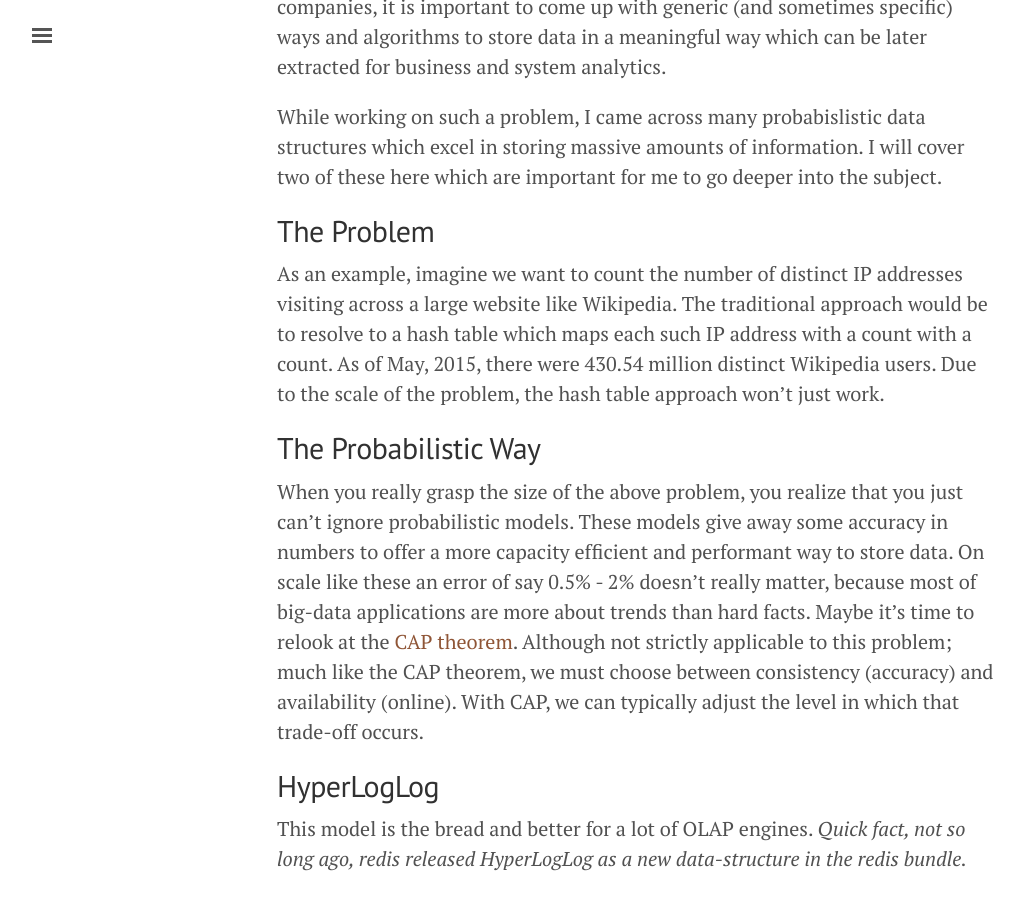
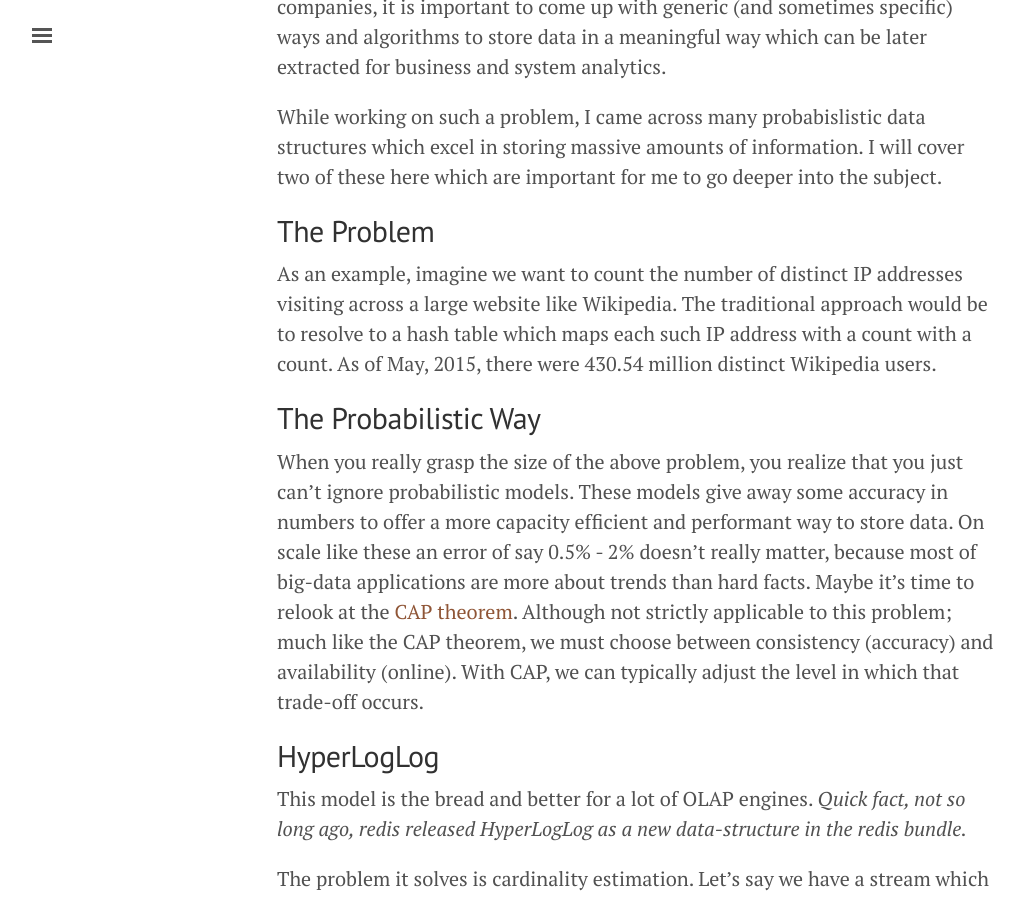
Before and after one commit to akashagrahari/akashagrahari.github.io, a Jekyll site: the page built from _posts/2016-10-09-thinking-about-datastructures.md, in a window 1280 px wide and 900 px high, scrolled down 312 px. Shown: the whole window, without its empty margins (3-1027 px from the left). Built offline with Jekyll 4.4.1, drawn with Linux system fonts in a browser that asks for light colours.

Commit message:
Update 2016-10-09-thinking-about-datastructures.md

```diff
--- a/_posts/2016-10-09-thinking-about-datastructures.md
+++ b/_posts/2016-10-09-thinking-about-datastructures.md
@@ -13,7 +13,7 @@
 
 ## The Problem
 
-As an example, imagine we want to count the number of distinct IP addresses visiting across a large website like Wikipedia. The traditional approach would be to resolve to a hash table which maps each such IP address with a count with a count. As of May, 2015, there were 430.54 million distinct Wikipedia users. Due to the scale of the problem, the hash table approach won't just work.
+As an example, imagine we want to count the number of distinct IP addresses visiting across a large website like Wikipedia. The traditional approach would be to resolve to a hash table which maps each such IP address with a count with a count. As of May, 2015, there were 430.54 million distinct Wikipedia users.
 
 ## The Probabilistic Way
 
```
